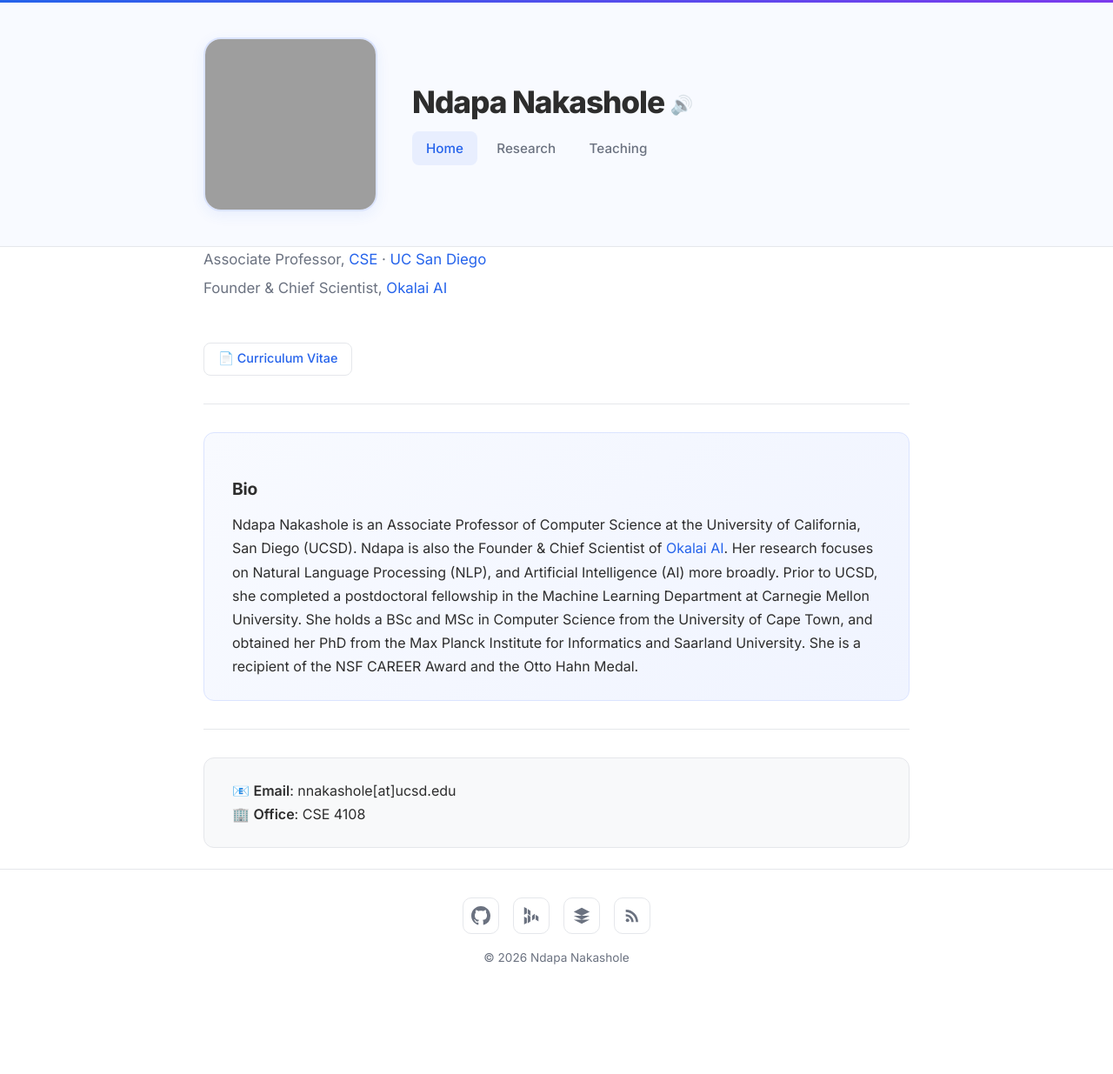
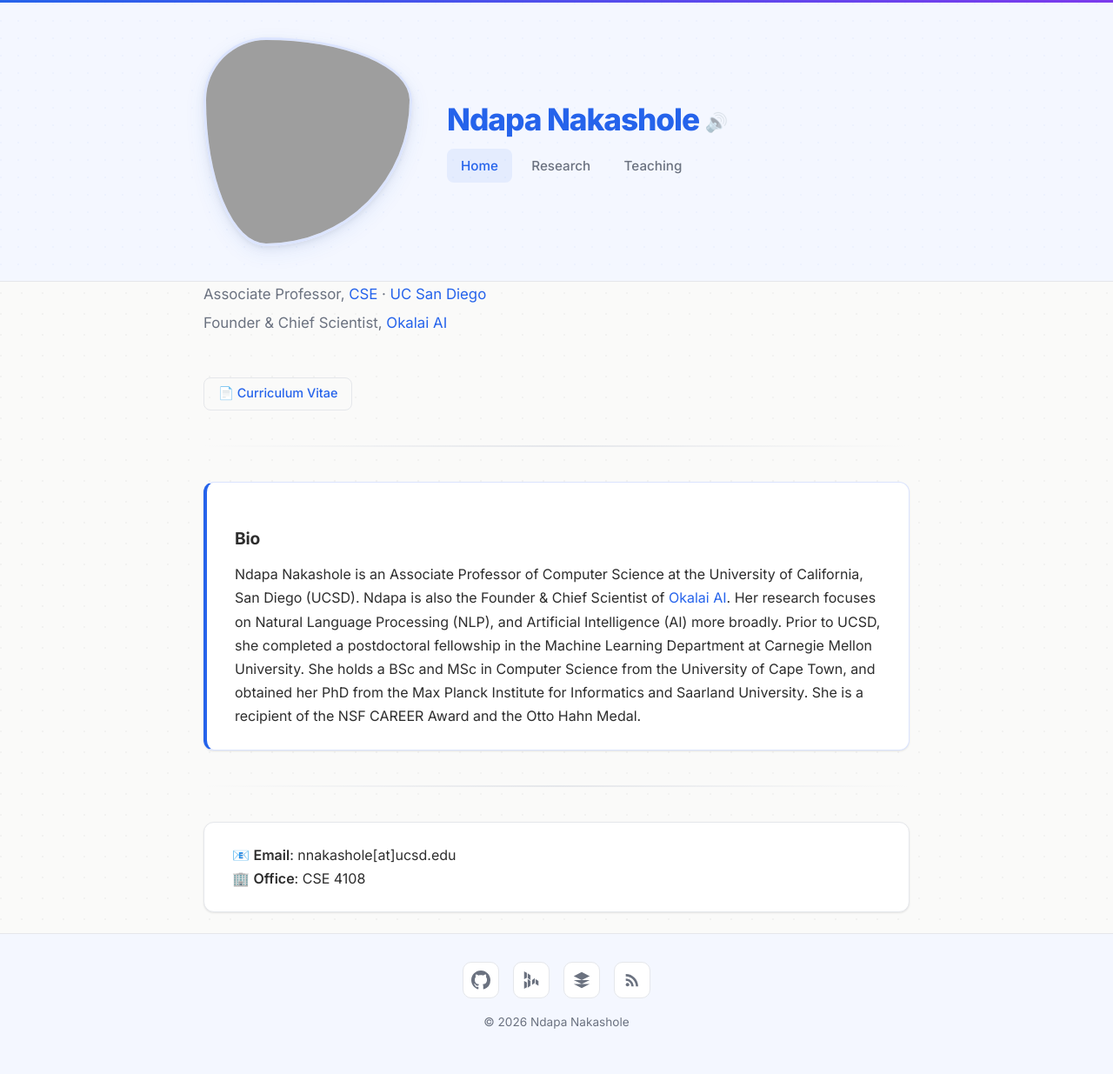
Before and after one commit to ndapa/ndapa.github.io, a Jekyll site: the page built from index.md, in a window 1280 px wide. Shown: the whole page at 87% size. Built offline with Jekyll 4.4.1, drawn with Linux system fonts in a browser that asks for light colours; before the commit the page ends 1161 px from its top, so only the background shows below that; grey boxes are pictures that could not be loaded.

Commit message:
Add warmth: dot pattern, organic photo shape, card shadows, colored dividers

```diff
--- a/assets/css/style.css
+++ b/assets/css/style.css
@@ -1,21 +1,23 @@
 /* ============================================
-   Clean Academic Site — White & Simple
+   Clean Academic Site — Warm & Polished
    ============================================ */
 
 @import url('https://fonts.googleapis.com/css2?family=Inter:wght@300;400;500;600;700;800&display=swap');
 
 :root {
-  --bg: #ffffff;
-  --bg-card: #f8f9fa;
-  --bg-card-hover: #f0f1f3;
+  --bg: #fafaf9;
+  --bg-card: #ffffff;
+  --bg-card-hover: #f5f5f4;
   --text: #2d2d2d;
   --text-muted: #6b7280;
   --accent: #2563eb;
   --accent-hover: #1d4ed8;
-  --accent-light: rgba(37, 99, 235, 0.08);
+  --accent-light: rgba(37, 99, 235, 0.06);
   --accent-warm: #dc2626;
   --border: #e5e7eb;
   --radius: 12px;
+  --shadow-sm: 0 1px 3px rgba(0,0,0,0.04), 0 1px 2px rgba(0,0,0,0.06);
+  --shadow-md: 0 4px 12px rgba(0,0,0,0.05), 0 2px 4px rgba(0,0,0,0.04);
 }
 
 * {
@@ -34,6 +36,8 @@ body {
   background: var(--bg);
   color: var(--text);
   line-height: 1.7;
+  background-image: radial-gradient(circle at 1px 1px, rgba(0,0,0,0.03) 1px, transparent 0);
+  background-size: 24px 24px;
 }
 
 .container {
@@ -56,8 +60,10 @@ body {
    ============================================ */
 .site-header {
   padding: 0;
-  background: #f8faff;
+  background: #f4f7ff;
   border-bottom: 1px solid var(--border);
+  background-image: radial-gradient(circle at 1px 1px, rgba(37,99,235,0.03) 1px, transparent 0);
+  background-size: 20px 20px;
 }
 
 .hero-inner {
@@ -74,12 +80,12 @@ body {
 }
 
 .photo-frame {
-  width: 200px;
-  height: 200px;
-  border-radius: 20px;
+  width: 240px;
+  height: 240px;
+  border-radius: 30% 70% 70% 30% / 30% 30% 70% 70%;
   overflow: hidden;
-  border: 2px solid #dbe4ff;
-  box-shadow: 0 4px 16px rgba(37, 99, 235, 0.08);
+  border: 3px solid #dbe4ff;
+  box-shadow: var(--shadow-md), 0 8px 24px rgba(37, 99, 235, 0.08);
 }
 
 .profile-image {
@@ -103,19 +109,19 @@ body {
 }
 
 .site-header h1 a {
-  color: var(--text);
+  color: var(--accent);
   text-decoration: none;
 }
 
 .site-header h1 a:hover {
-  color: var(--accent);
+  color: var(--accent-hover);
 }
 
 .name-audio {
   font-size: 0.6em;
   vertical-align: middle;
   text-decoration: none;
-  opacity: 0.5;
+  opacity: 0.4;
   transition: opacity 0.2s ease;
 }
 
@@ -144,7 +150,7 @@ body {
 .site-header nav a:hover,
 .site-header nav a.active {
   color: var(--accent);
-  background: var(--accent-light);
+  background: rgba(37, 99, 235, 0.08);
 }
 
 /* ============================================
@@ -165,19 +171,19 @@ h2 {
   font-size: 1.5rem;
   margin: 2rem 0 1rem;
   padding-bottom: 0.5rem;
-  border-bottom: 2px solid var(--border);
+  border-bottom: none;
   position: relative;
 }
 
 h2::after {
   content: '';
   position: absolute;
-  bottom: -2px;
+  bottom: 0;
   left: 0;
-  width: 50px;
-  height: 2px;
-  background: var(--accent);
-  border-radius: 1px;
+  width: 40px;
+  height: 3px;
+  background: linear-gradient(90deg, var(--accent), #7c3aed);
+  border-radius: 2px;
 }
 
 h3 {
@@ -202,9 +208,9 @@ a:hover {
 
 hr {
   border: none;
-  height: 1px;
-  background: var(--border);
-  margin: 2rem 0;
+  height: 2px;
+  background: linear-gradient(90deg, transparent, var(--border), transparent);
+  margin: 2.5rem 0;
 }
 
 strong {
@@ -213,11 +219,13 @@ strong {
 
 /* ---- Section cards ---- */
 .bio-section {
-  background: linear-gradient(135deg, #f8faff, #f0f4ff);
+  background: var(--bg-card);
   border: 1px solid #dbe4ff;
+  border-left: 4px solid var(--accent);
   border-radius: var(--radius);
   padding: 1.5rem 2rem;
   margin: 1.5rem 0;
+  box-shadow: var(--shadow-sm);
 }
 
 .contact-section {
@@ -226,6 +234,7 @@ strong {
   border-radius: var(--radius);
   padding: 1.5rem 2rem;
   margin: 1.5rem 0;
+  box-shadow: var(--shadow-sm);
 }
 
 /* ---- Publication cards ---- */
@@ -236,11 +245,13 @@ strong {
   border-radius: var(--radius);
   padding: 1.5rem 2rem;
   margin: 0.8rem 0;
-  transition: border-color 0.2s ease;
+  box-shadow: var(--shadow-sm);
+  transition: border-color 0.2s ease, box-shadow 0.2s ease;
 }
 
 .pub-card:hover {
   border-left-color: var(--accent);
+  box-shadow: var(--shadow-md);
 }
 
 .pub-card .pub-title {
@@ -312,6 +323,7 @@ table {
   border: 1px solid var(--border);
   border-radius: var(--radius);
   overflow: hidden;
+  box-shadow: var(--shadow-sm);
 }
 
 thead {
@@ -369,13 +381,6 @@ td a {
 }
 
 /* ---- Intro section ---- */
-.intro-greeting {
-  font-size: 2rem;
-  font-weight: 800;
-  margin-bottom: 0.5rem;
-  letter-spacing: -0.02em;
-}
-
 .intro-role {
   font-size: 1.05rem;
   color: var(--text-muted);
@@ -399,7 +404,8 @@ td a {
   border: 1px solid var(--border);
   border-radius: var(--radius);
   padding: 1.5rem 1.8rem;
-  transition: border-color 0.2s ease;
+  box-shadow: var(--shadow-sm);
+  transition: border-color 0.2s ease, box-shadow 0.2s ease;
   text-decoration: none;
   display: block;
   color: var(--text);
@@ -407,6 +413,7 @@ td a {
 
 .project-card:hover {
   border-color: var(--accent);
+  box-shadow: var(--shadow-md);
   text-decoration: none;
 }
 
@@ -475,6 +482,7 @@ td a {
   font-size: 0.85rem;
   padding: 2rem 1rem;
   border-top: 1px solid var(--border);
+  background: #f4f7ff;
 }
 
 .footer-links {
@@ -493,6 +501,7 @@ td a {
   border-radius: 10px;
   border: 1px solid var(--border);
   color: var(--text-muted);
+  background: var(--bg-card);
   transition: all 0.2s ease;
   text-decoration: none;
 }
@@ -516,8 +525,8 @@ td a {
   }
 
   .photo-frame {
-    width: 170px;
-    height: 170px;
+    width: 190px;
+    height: 190px;
   }
 
   .hero-text {
@@ -539,10 +548,6 @@ td a {
   .pub-card {
     padding: 1.2rem;
   }
-
-  .intro-greeting {
-    font-size: 1.5rem;
-  }
 }
 
 /* Selection */
```
